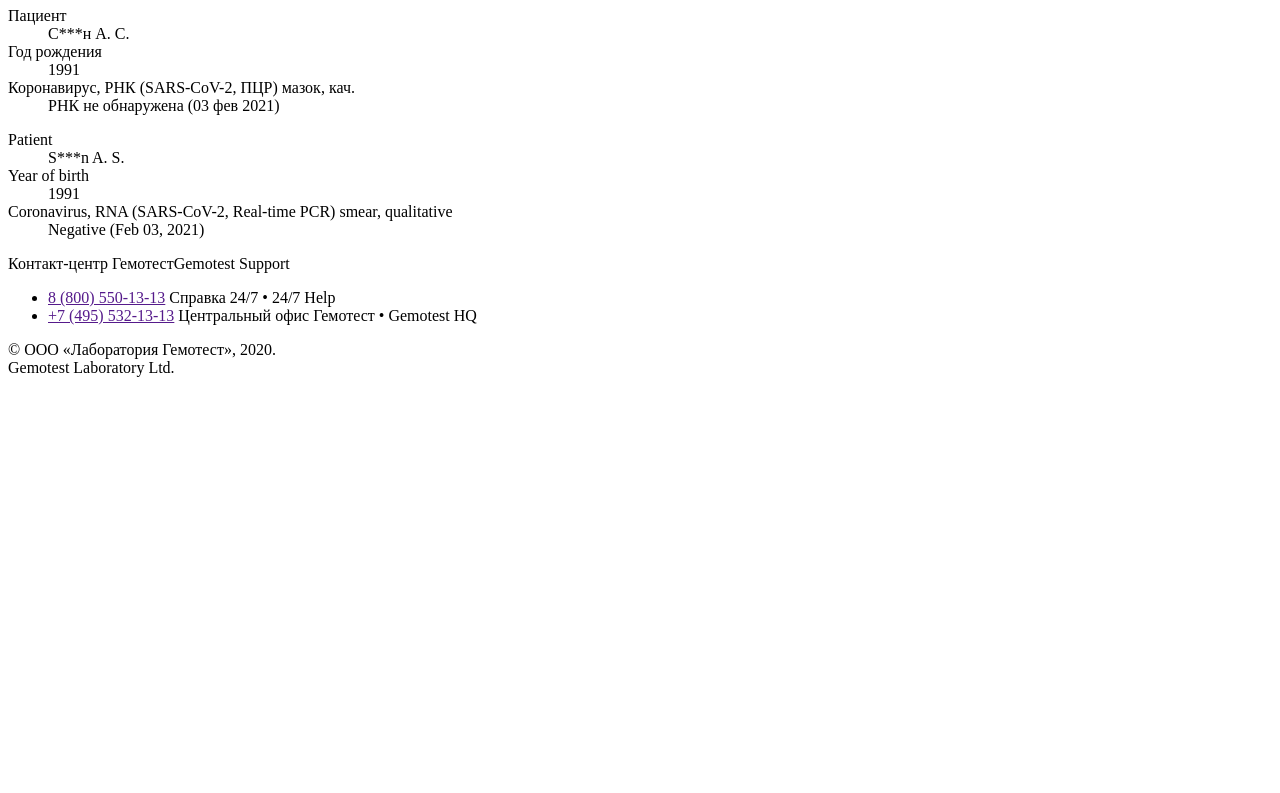
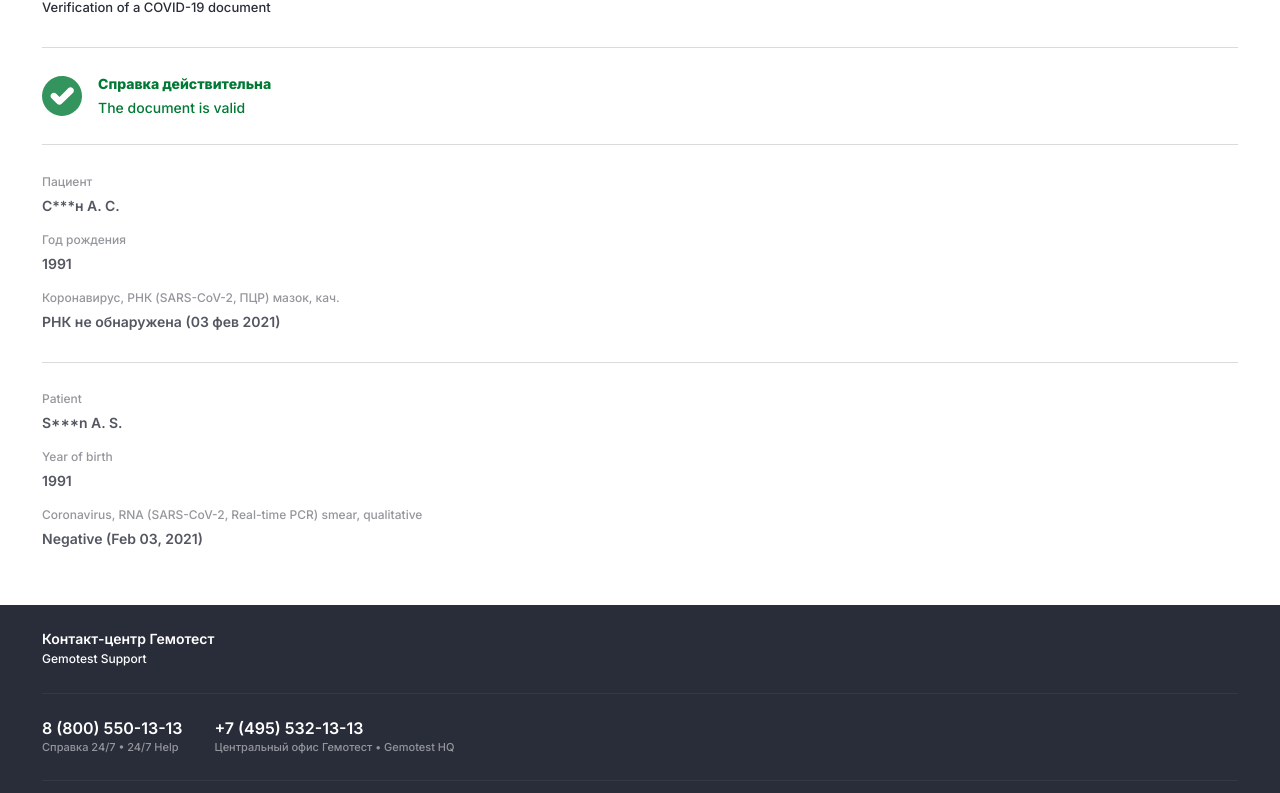
Before and after one commit to gemotest-ru-covidcheck-key-165B2440/gemotest-ru-covidcheck-key-165B2440.github.io, a plain HTML site: page index.html in a window 1280 px wide. Shown: the part 195-988 px from the top of the page. Before the commit the page ends 800 px from the top, so only its background shows below. Drawn offline with Linux system fonts and the light colour scheme.

Commit message:
Add files via upload

```diff
--- a/index.html
+++ b/index.html
@@ -5,7 +5,7 @@
         <meta http-equiv="x-ua-compatible" content="ie=edge">
         <title>Гемотест - Проверка справки COVID-19</title>
         <link href="https://fonts.googleapis.com/css?family=Inter:500,600,800&amp;display=swap&amp;subset=cyrillic,cyrillic-ext,latin-ext" rel="stylesheet">
-        <link href="CSS/main.css">
+        <link rel="stylesheet" href="CSS/main.css">
     </head>
     <body>
         <div class="wrapper">
```
